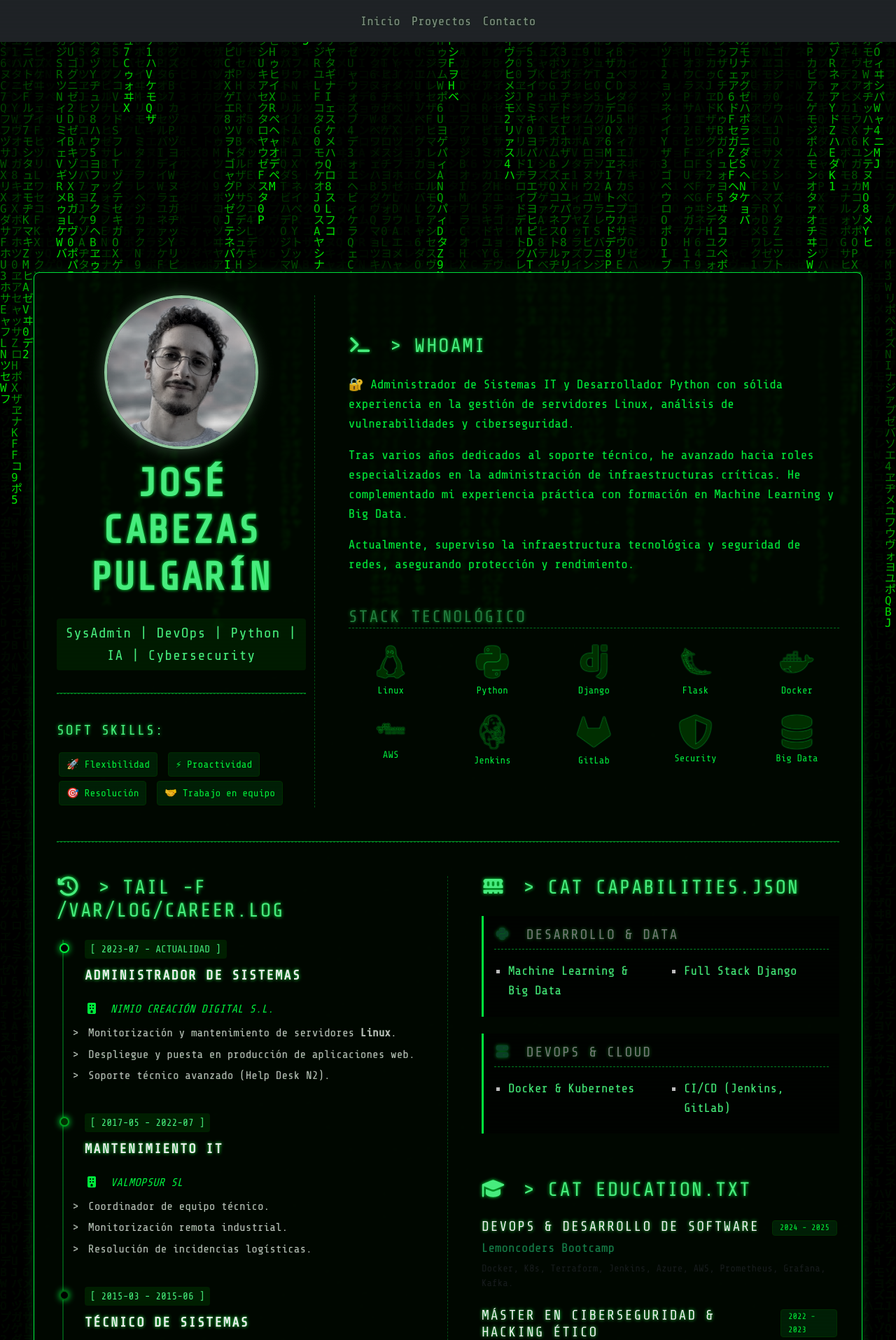
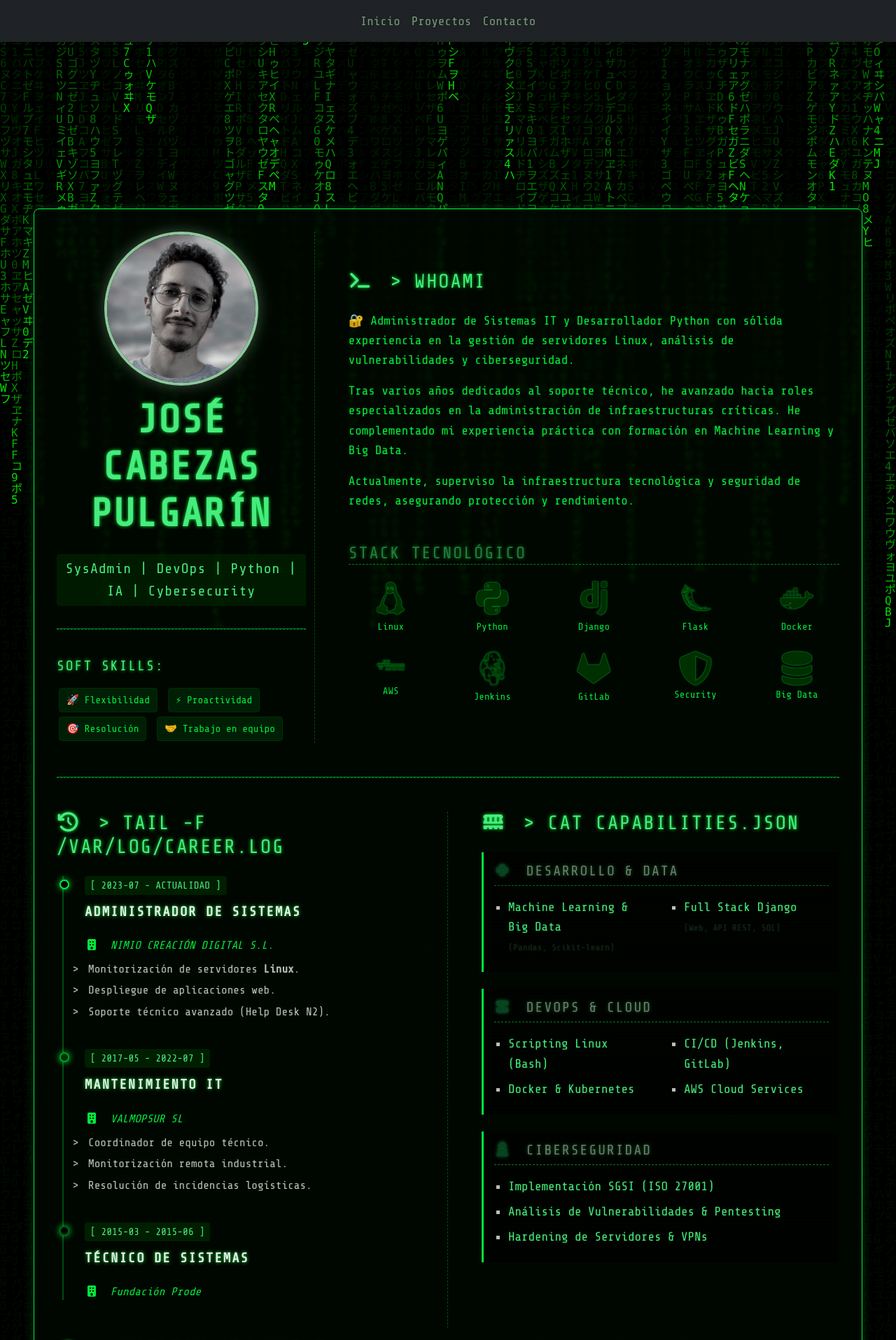
Before and after one commit to jornkbz/portfolio-flask, a Flask app: page / in a window 1280 px wide. Shown: the top 1915 px of the page at 70% size. Run offline with Flask 3, Linux system fonts and the light colour scheme; some libraries are stand-ins or nearby versions.

Commit message:
organizacion

```diff
--- a/templates/home.html
+++ b/templates/home.html
@@ -65,8 +65,8 @@
                     <i class="fas fa-building me-2"></i> NIMIO CREACIÓN DIGITAL S.L.
                 </div>
                 <ul class="list-unstyled timeline-desc mt-2">
-                    <li>Monitorización y mantenimiento de servidores <strong>Linux</strong>.</li>
-                    <li>Despliegue y puesta en producción de aplicaciones web.</li>
+                    <li>Monitorización de servidores <strong>Linux</strong>.</li>
+                    <li>Despliegue de aplicaciones web.</li>
                     <li>Soporte técnico avanzado (Help Desk N2).</li>
                 </ul>
             </div>
@@ -98,12 +98,12 @@
     </div>
 
     <div class="col-lg-6 ps-lg-5">
-
         <h3 class="mb-4">
             <i class="fas fa-memory me-2"></i> > cat capabilities.json
         </h3>
 
-        <div class="row g-4 mb-5">
+        <div class="row g-4">
+
             <div class="col-12">
                 <div class="project-list-card">
                     <h5 class="text-white border-bottom-matrix pb-2 mb-3">
@@ -112,12 +112,18 @@
                     <div class="row">
                         <div class="col-md-6">
                             <ul class="list-unstyled project-list mb-0">
-                                <li><a href="https://github.com/jornkbz/TFM-EIP" target="_blank">Machine Learning & Big Data</a></li>
+                                <li>
+                                    <a href="https://github.com/jornkbz/TFM-EIP" target="_blank">Machine Learning & Big Data</a>
+                                    <br><small class="text-muted" style="font-size: 0.8rem;">(Pandas, Scikit-learn)</small>
+                                </li>
                             </ul>
                         </div>
                         <div class="col-md-6">
                             <ul class="list-unstyled project-list mb-0">
-                                <li><a href="https://neuraprint3d.com/" target="_blank">Full Stack Django</a></li>
+                                <li>
+                                    <a href="https://neuraprint3d.com/" target="_blank">Full Stack Django</a>
+                                    <br><small class="text-muted" style="font-size: 0.8rem;">(Web, API REST, SQL)</small>
+                                </li>
                             </ul>
                         </div>
                     </div>
@@ -132,21 +138,36 @@
                     <div class="row">
                         <div class="col-md-6">
                             <ul class="list-unstyled project-list mb-0">
+                                <li><a href="#">Scripting Linux (Bash)</a></li>
                                 <li><a href="#">Docker & Kubernetes</a></li>
                             </ul>
                         </div>
                         <div class="col-md-6">
                             <ul class="list-unstyled project-list mb-0">
                                 <li><a href="#">CI/CD (Jenkins, GitLab)</a></li>
+                                <li><a href="#">AWS Cloud Services</a></li>
                             </ul>
                         </div>
                     </div>
                 </div>
             </div>
 
+            <div class="col-12">
+                <div class="project-list-card">
+                    <h5 class="text-white border-bottom-matrix pb-2 mb-3">
+                        <i class="fas fa-user-secret text-success me-2"></i> Ciberseguridad
+                    </h5>
+                    <ul class="list-unstyled project-list mb-0">
+                        <li><a href="#">Implementación SGSI (ISO 27001)</a></li>
+                        <li><span style="color: #4DFF88;">Análisis de Vulnerabilidades & Pentesting</span></li>
+                        <li><span style="color: #4DFF88;">Hardening de Servidores & VPNs</span></li>
+                    </ul>
+                </div>
             </div>
 
-        <h3 class="mb-4 pt-3 border-top-matrix">
+        </div>
+    </div>
+<h3 class="mb-4 pt-3 border-top-matrix">
             <i class="fas fa-graduation-cap me-2"></i> > cat education.txt
         </h3>
 
@@ -201,10 +222,6 @@
                     </div>
                 </div>
             </div>
-
-        </div>
-
-    </div> </div>
-        </div>
-     </div>
+</div>
+        </div> </div>
 </section>
```
